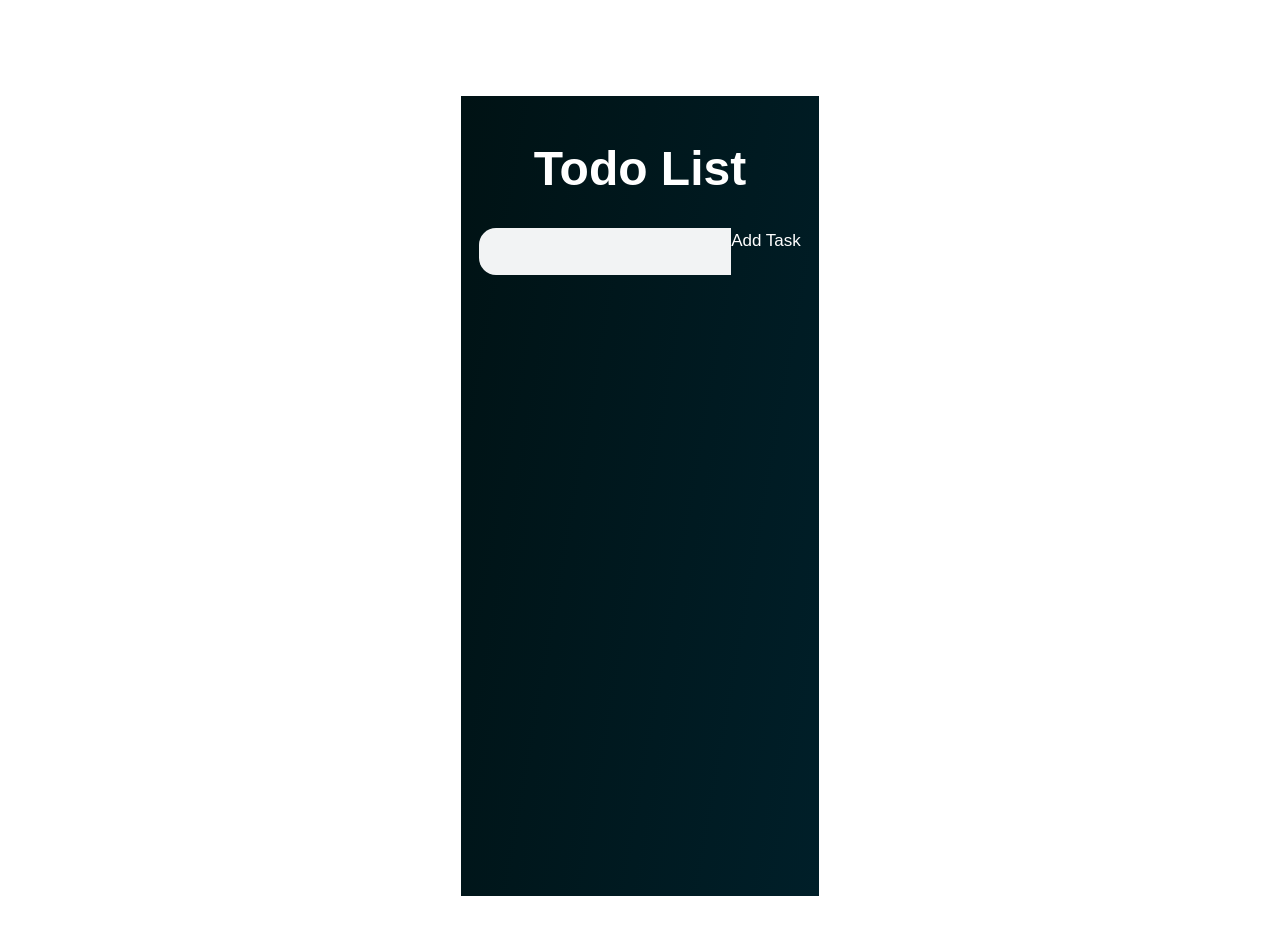
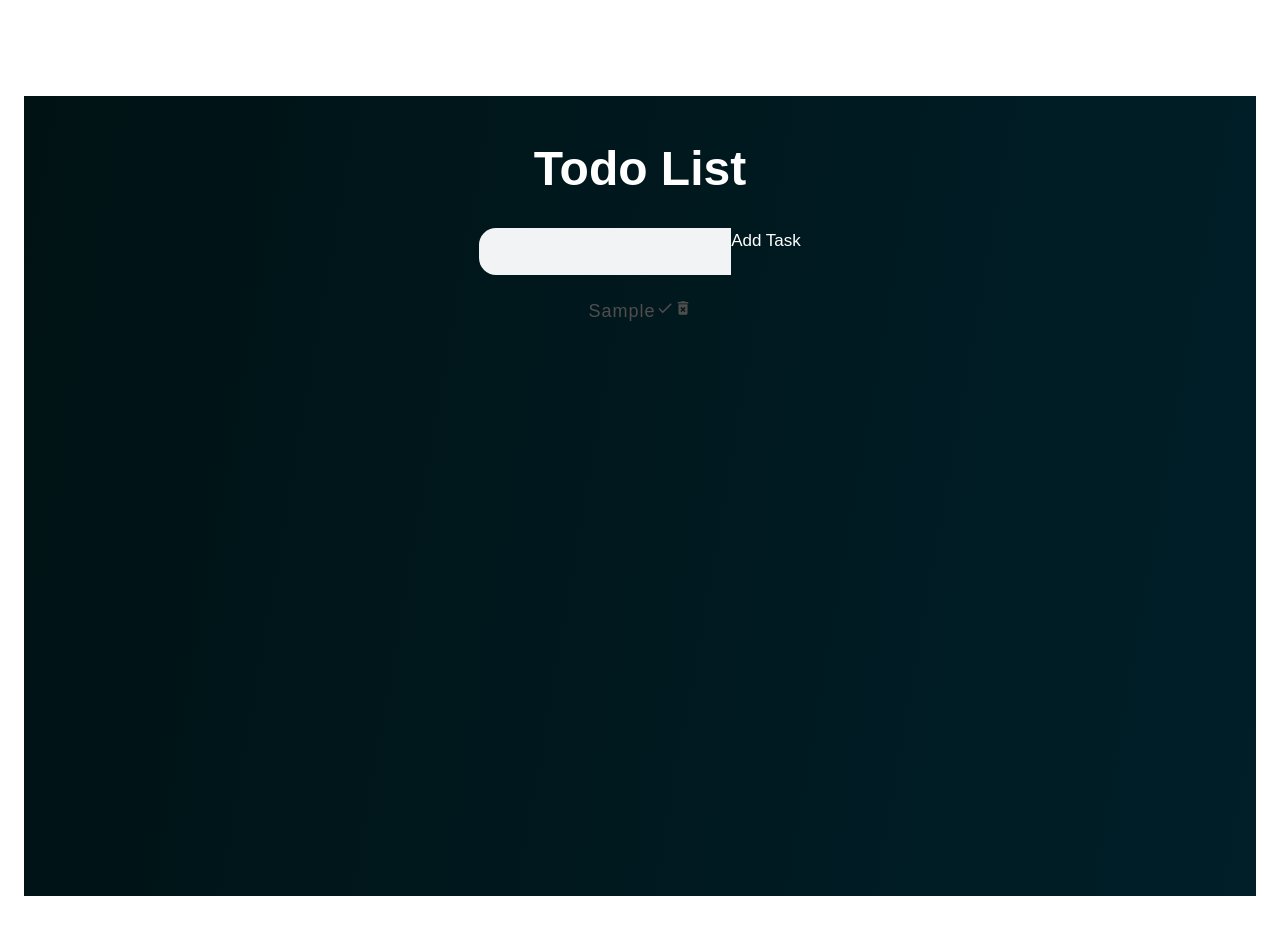
Before and after one commit to muktinathrajbanshi/reactJS2025, a React (Vite) app: page / in a window 1280 px wide. Both pictures are taken after typing "Sample" into the empty fields and a click on the button "Add Task". Shown: the top 934 px of the page. Built offline with nearby package versions, Linux system fonts and the light colour scheme.

Commit message:
React Project - Build a Complete Todo App from Scratch with Advanced Features

```diff
--- a/src/projects/Todo/Todo.css
+++ b/src/projects/Todo/Todo.css
@@ -1,9 +1,9 @@
-section {
+/* section {
   width: 100%;
   margin-top: 10rem;
   display: flex;
   justify-content: center;
-}
+} */
 
 .todo-container {
   align-items: center;
@@ -78,6 +78,12 @@
   color: var(--primary-color);
 }
 
+.check-btn {
+}
+
+.delete-btn {
+}
+
 .todo-input {
   color: #000;
 }
--- a/src/projects/Todo/Todo.jsx
+++ b/src/projects/Todo/Todo.jsx
@@ -1,5 +1,7 @@
 import React, { useState } from 'react';
 import "./Todo.css";
+import { MdCheck, MdDeleteForever } from "react-icons/md";
+
 
 export const Todo = () => {
     const [inputValue, setInputValue] = useState("");
@@ -27,7 +29,7 @@
 
   return (
     <>
-      <div className="todo-container">
+      <section className="todo-container">
         <header>
             <h1>Todo List</h1>
         </header>
@@ -47,7 +49,26 @@
                 </div>
             </form>
         </section>
-      </div>
+        <section className="myUnordList">
+            <ul>
+                {
+                    task.map((curTask, index) => {
+                        return (
+                            <li key={index} className="todo-item">
+                                <span>{curTask}</span>
+                                <button className="check-btn">
+                                <MdCheck />
+                                </button>
+                                <button className="delete-btn">
+                                <MdDeleteForever />
+                                </button>
+                            </li>
+                        );
+                    })
+                }
+            </ul>
+        </section>
+      </section>
     </>
   );
 };
```
